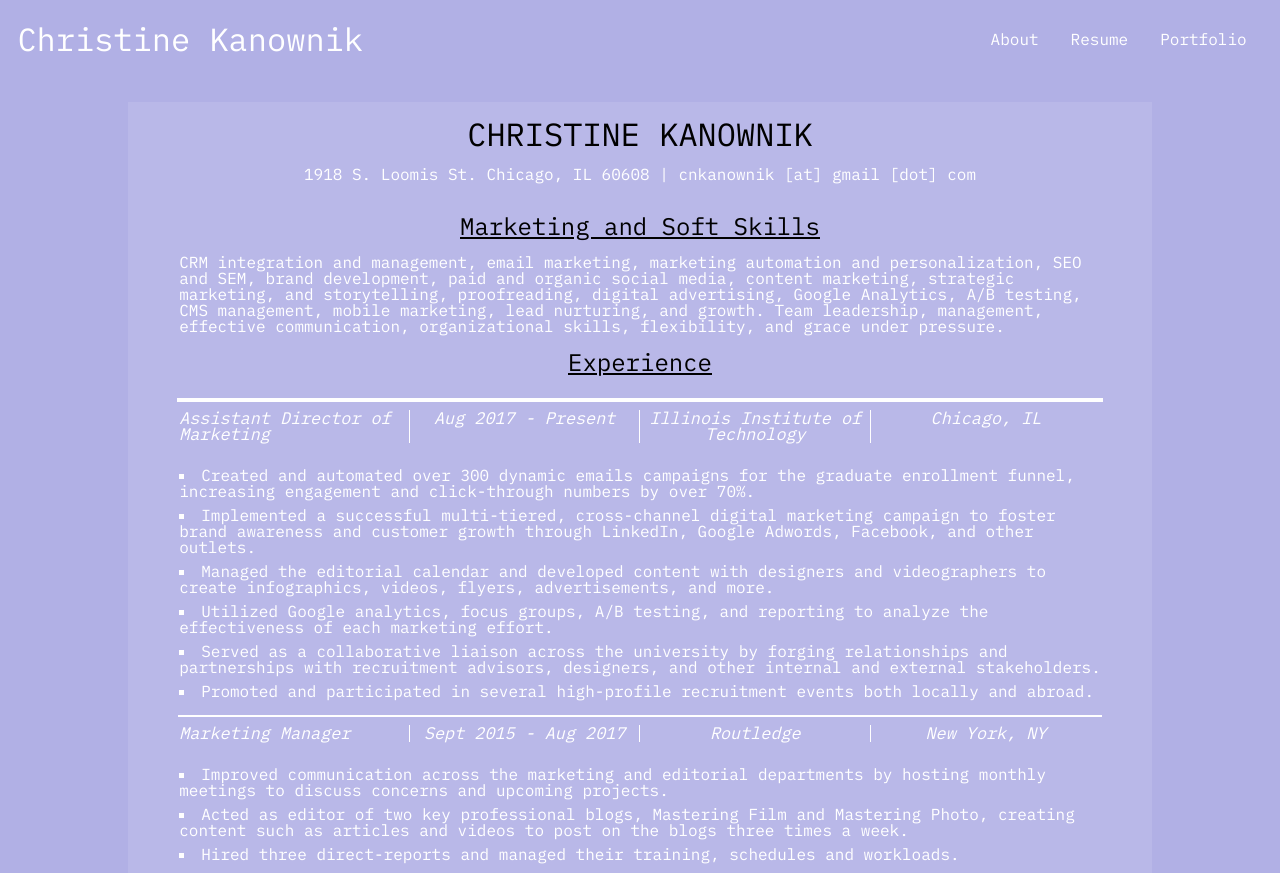
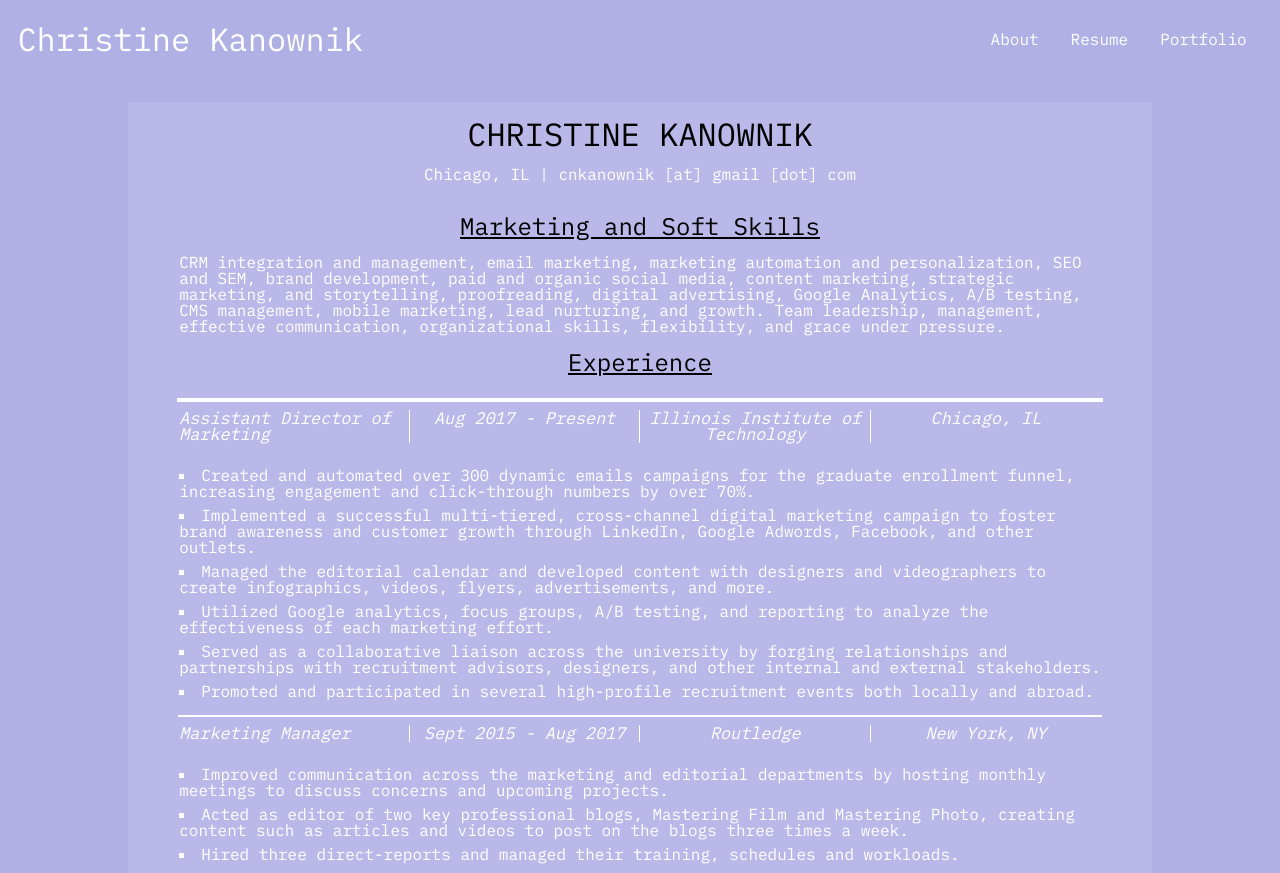
Before and after one commit to bcimbali/ck-site, a Gatsby site: page /resume in a window 1280 px wide. Shown: the top 873 px of the page. Built offline with nearby package versions, Linux system fonts and the light colour scheme; Gatsby itself is replaced by a stand-in of ours; a web font is replaced by a local one.

Commit message:
Modify contact info in resume

```diff
--- a/src/pages/resume.js
+++ b/src/pages/resume.js
@@ -130,7 +130,7 @@ const Resume = () => (
         CHRISTINE KANOWNIK
       </h1>
       <Contact>
-        1918 S. Loomis St. Chicago, IL 60608 | cnkanownik [at] gmail [dot] com
+        Chicago, IL | cnkanownik [at] gmail [dot] com
       </Contact>
 
       <SectionHeading>
```
